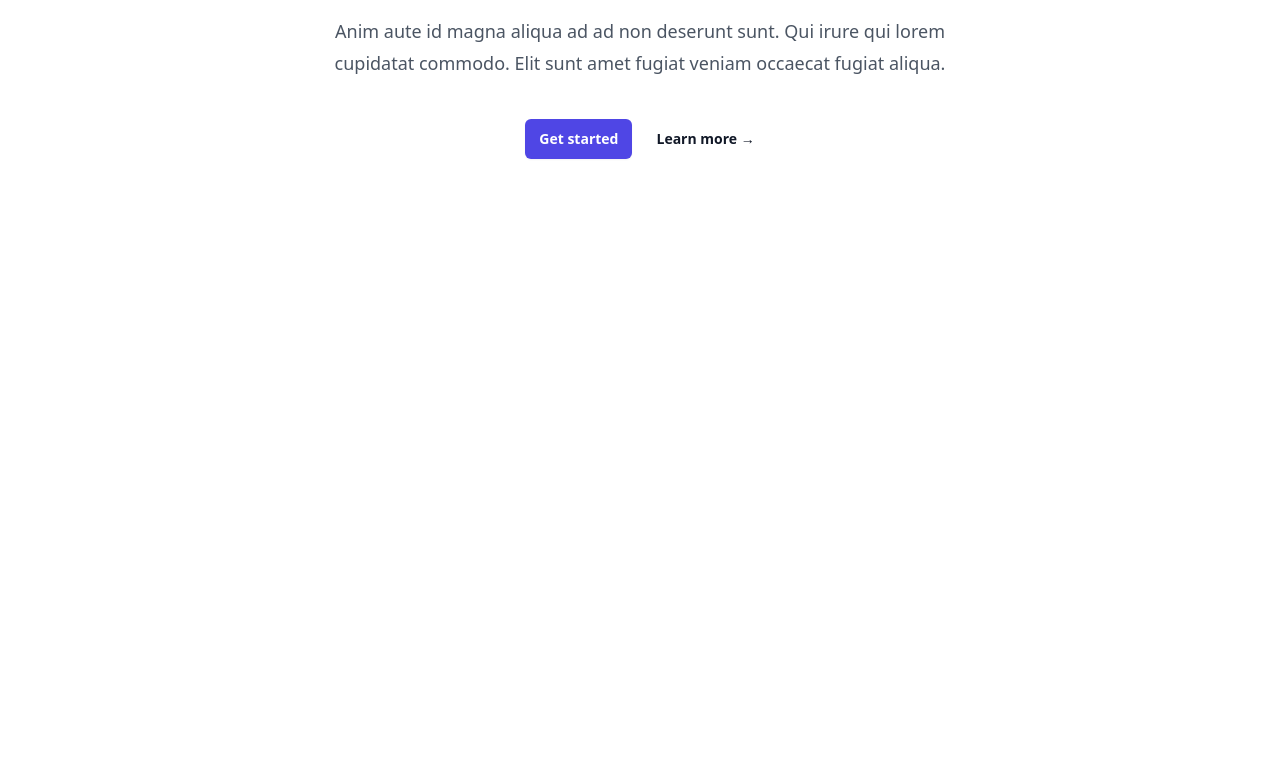
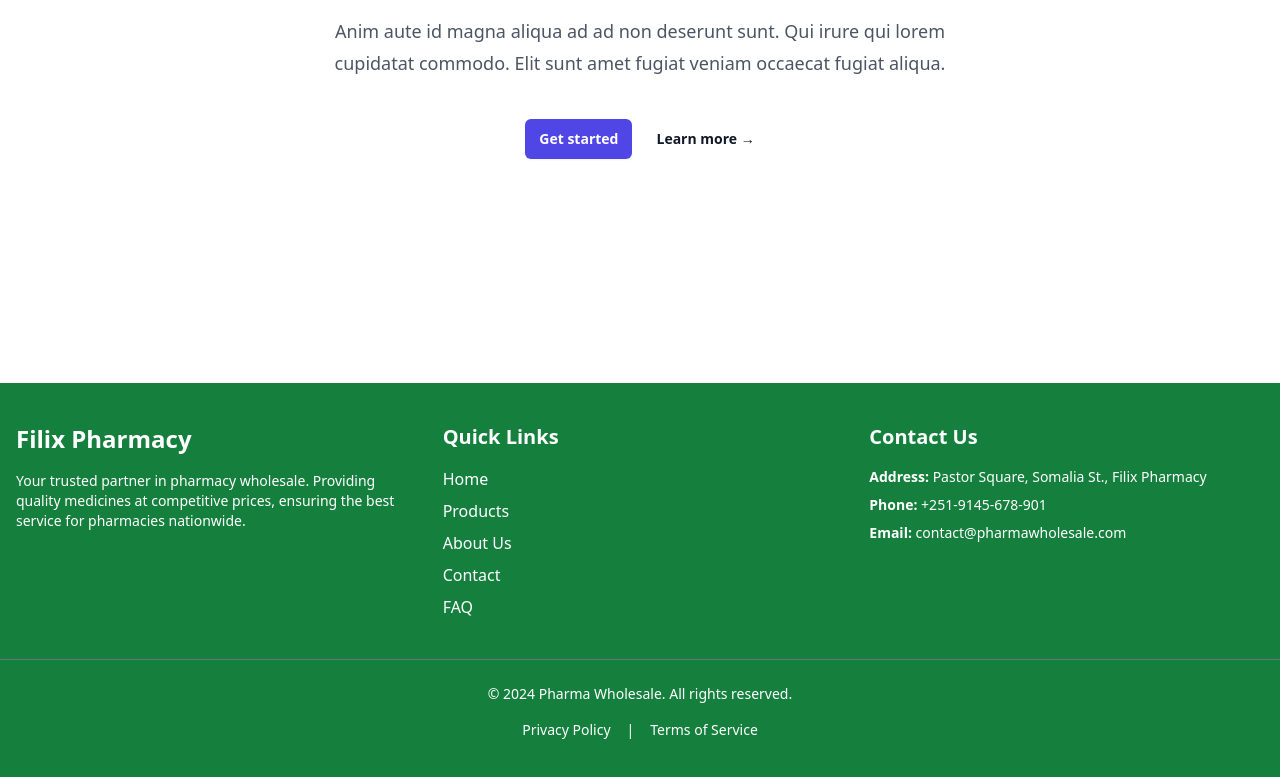
Before and after one commit to Brhyancodes/alx-project-0x13-setup, a React (Vite) app in the folder client/: page / in a window 1280 px wide. Shown: the part 421-1198 px from the top of the page. Before the commit the page ends 804 px from the top, so only its background shows below. Built offline with nearby package versions, Linux system fonts and the light colour scheme.

Commit message:
Footer added

```diff
--- /dev/null
+++ b/client/src/components/Footer.tsx
@@ -0,0 +1,82 @@
+import React from "react";
+
+const Footer = () => {
+  const links = [
+    { name: "Home", href: "#" },
+    { name: "Products", href: "#" },
+    { name: "About Us", href: "#" },
+    { name: "Contact", href: "#" },
+    { name: "FAQ", href: "#" },
+  ];
+
+  const contactInfo = [
+    {
+      type: "Address",
+      value: "Pastor Square, Somalia St., Filix Pharmacy",
+    },
+    { type: "Phone", value: "+251-9145-678-901" },
+    { type: "Email", value: "contact@pharmawholesale.com" },
+  ];
+
+  const policies = [
+    { name: "Privacy Policy", href: "#" },
+    { name: "Terms of Service", href: "#" },
+  ];
+
+  return (
+    <footer className="bg-green-700 text-white py-10">
+      <div className="container mx-auto px-4 grid grid-cols-1 md:grid-cols-3 gap-8">
+        {/* Logo and Description */}
+        <div>
+          <h2 className="text-2xl font-bold mb-4">Filix Pharmacy</h2>
+          <p className="text-sm">
+            Your trusted partner in pharmacy wholesale. Providing quality
+            medicines at competitive prices, ensuring the best service for
+            pharmacies nationwide.
+          </p>
+        </div>
+
+        {/* Quick Links */}
+        <div>
+          <h3 className="text-xl font-semibold mb-4">Quick Links</h3>
+          <ul className="space-y-2">
+            {links.map((link, index) => (
+              <li key={index}>
+                <a href={link.href} className="hover:text-gray-200">
+                  {link.name}
+                </a>
+              </li>
+            ))}
+          </ul>
+        </div>
+
+        {/* Contact Information */}
+        <div>
+          <h3 className="text-xl font-semibold mb-4">Contact Us</h3>
+          {contactInfo.map((info, index) => (
+            <p className="text-sm mt-2" key={index}>
+              <strong>{info.type}:</strong> {info.value}
+            </p>
+          ))}
+        </div>
+      </div>
+
+      {/* Footer Bottom */}
+      <div className="mt-10 border-t border-gray-500 pt-6 text-center text-sm">
+        <p>&copy; 2024 Pharma Wholesale. All rights reserved.</p>
+        <div className="mt-4 flex justify-center space-x-4">
+          {policies.map((policy, index) => (
+            <React.Fragment key={index}>
+              <a href={policy.href} className="hover:text-gray-300">
+                {policy.name}
+              </a>
+              {index < policies.length - 1 && <span>|</span>}
+            </React.Fragment>
+          ))}
+        </div>
+      </div>
+    </footer>
+  );
+};
+
+export default Footer;
--- a/client/src/pages/ProductsPage.tsx
+++ b/client/src/pages/ProductsPage.tsx
@@ -1,4 +1,4 @@
-import React, { useEffect, useState } from 'react';
+import { useEffect, useState } from 'react';
 
 const ProductsPage = () => {
   const [products, setProducts] = useState([]);
--- a/client/src/pages/home/Home.tsx
+++ b/client/src/pages/home/Home.tsx
@@ -1,8 +1,7 @@
-"use client";
-
 import { useState } from "react";
 import { Dialog, DialogPanel } from "@headlessui/react";
 import { Bars3Icon, XMarkIcon } from "@heroicons/react/24/outline";
+import Footer from "../../components/Footer";
 
 const navigation = [
   { name: "Home", href: "#" },
@@ -16,7 +15,7 @@ export default function App() {
   const [mobileMenuOpen, setMobileMenuOpen] = useState(false);
 
   return (
-    <div className="bg-white h-screen">
+    <div className="bg-white min-h-screen">
       <header className="absolute inset-x-0 top-0 z-50">
         <nav
           aria-label="Global"
@@ -114,7 +113,7 @@ export default function App() {
         </Dialog>
       </header>
 
-      <div className="relative isolate px-6 pt-14 lg:px-8">
+      <div className="relative min-h-screen isolate px-6 pt-14 lg:px-8">
         <div
           aria-hidden="true"
           className="absolute inset-x-0 -top-40 -z-10 transform-gpu overflow-hidden blur-3xl sm:-top-80"
@@ -193,6 +192,7 @@ export default function App() {
           className="absolute inset-x-0 top-[calc(100%-13rem)] -z-10 transform-gpu overflow-hidden blur-3xl sm:top-[calc(100%-30rem)]"
         ></div>
       </div>
+      <Footer />
     </div>
   );
 }
```
